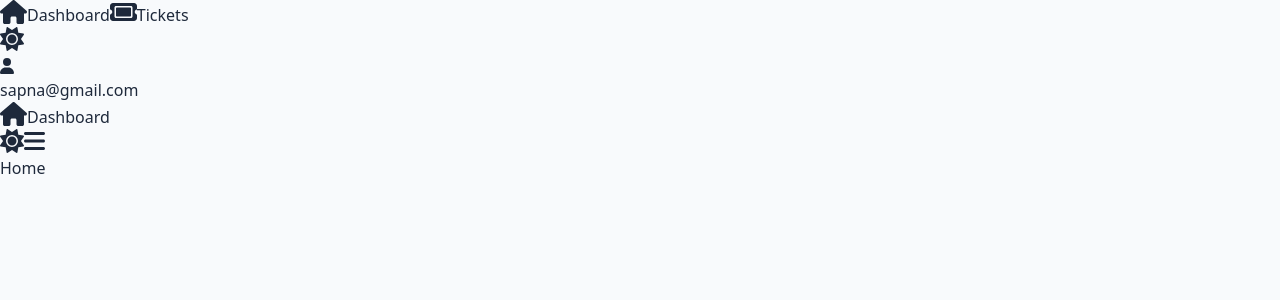
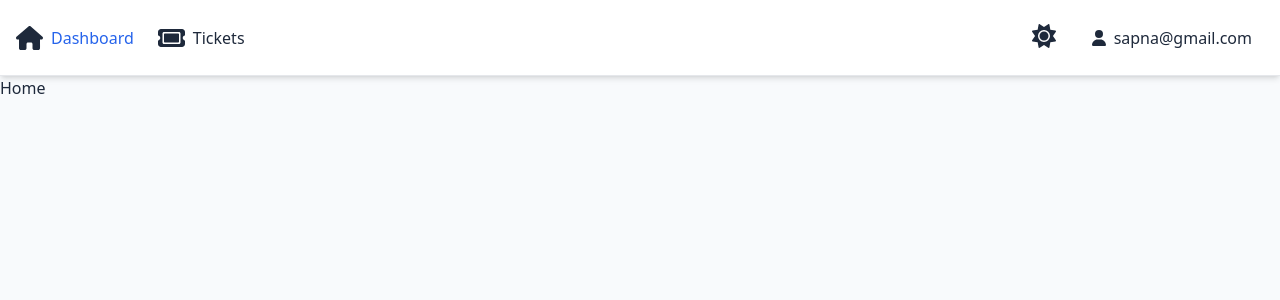
Before and after one commit to sapanadhakal40/TicketHub, a Next.js app: page / in a window 1280 px wide. Shown: the top 300 px of the page. Built offline with nearby package versions, Linux system fonts and the light colour scheme.

Commit message:
Adds tailwind and postcss configuration files

```diff
--- /dev/null
+++ b/postcss.config.js
@@ -0,0 +1,6 @@
+module.exports = {
+  plugins: {
+    tailwindcss: {},
+    autoprefixer: {},
+  }
+}
--- /dev/null
+++ b/tailwind.config.js
@@ -0,0 +1,24 @@
+/** @type {import('tailwindcss').Config} */
+module.exports = {
+  content: [
+    "./app/**/*.{js,ts,jsx,tsx}",
+    "./pages/**/*.{js,ts,jsx,tsx}",
+    "./components/**/*.{js,ts,jsx,tsx}",
+  ],
+  darkMode: 'class',
+  theme: {
+    extend: {
+      colors: {
+        nav: 'var(--nav-bg)',
+        'page-bg': 'var(--page-bg)',
+        card: 'var(--card-bg)',
+        'card-hover': 'var(--card-hover-bg)',
+        'default-text': 'var(--text-color)',
+        'default-border': 'var(--border-color)',
+      },
+
+
+    },
+  },
+  plugins: [],
+}
```
